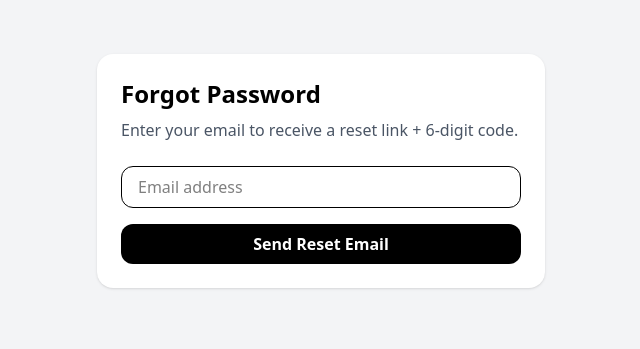
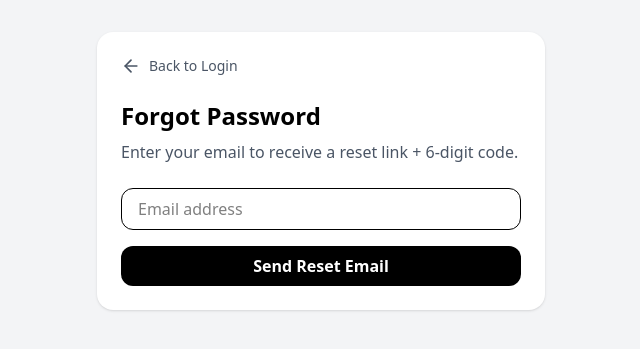
Before and after one commit to mrcdavid/Auto-Es-App, a React (Vite) app in the folder vite-frontend/: page /forgot-password in a window 1280 px wide. Shown: the part 229-578 px from the top of the page, without its empty margins (319-959 px from the left). Built offline with nearby package versions, Linux system fonts and the light colour scheme.

Commit message:
Updated with back to login arrow

```diff
--- a/vite-frontend/src/Pages/ForgotPassword.tsx
+++ b/vite-frontend/src/Pages/ForgotPassword.tsx
@@ -1,9 +1,12 @@
 import { useState } from "react";
+import { useNavigate } from "react-router-dom";
+import { ArrowLeft } from "lucide-react";
 
 export default function ForgotPassword() {
 	const [email, setEmail] = useState("");
 	const [msg, setMsg] = useState("");
 	const [loading, setLoading] = useState(false);
+	const navigate = useNavigate();
 
 	const handleSubmit = async (e: React.FormEvent) => {
 		e.preventDefault();
@@ -21,12 +24,26 @@ export default function ForgotPassword() {
 		setLoading(false);
 	};
 
+	const handleBackToLogin = () => {
+		navigate("/");
+	};
+
 	return (
 		<div className="min-h-screen flex items-center justify-center bg-gray-100 p-4">
 			<form
 				onSubmit={handleSubmit}
 				className="bg-white w-full max-w-md p-6 rounded-2xl shadow"
 			>
+				{/* Back Button */}
+				<button
+					type="button"
+					onClick={handleBackToLogin}
+					className="mb-6 flex items-center gap-2 text-gray-600 hover:text-gray-900 transition-colors group"
+				>
+					<ArrowLeft size={20} className="group-hover:-translate-x-1 transition-transform" />
+					<span className="text-sm font-medium">Back to Login</span>
+				</button>
+
 				<h1 className="text-2xl font-bold mb-2">Forgot Password</h1>
 				<p className="text-gray-600 mb-6">
 					Enter your email to receive a reset link + 6-digit code.
```
